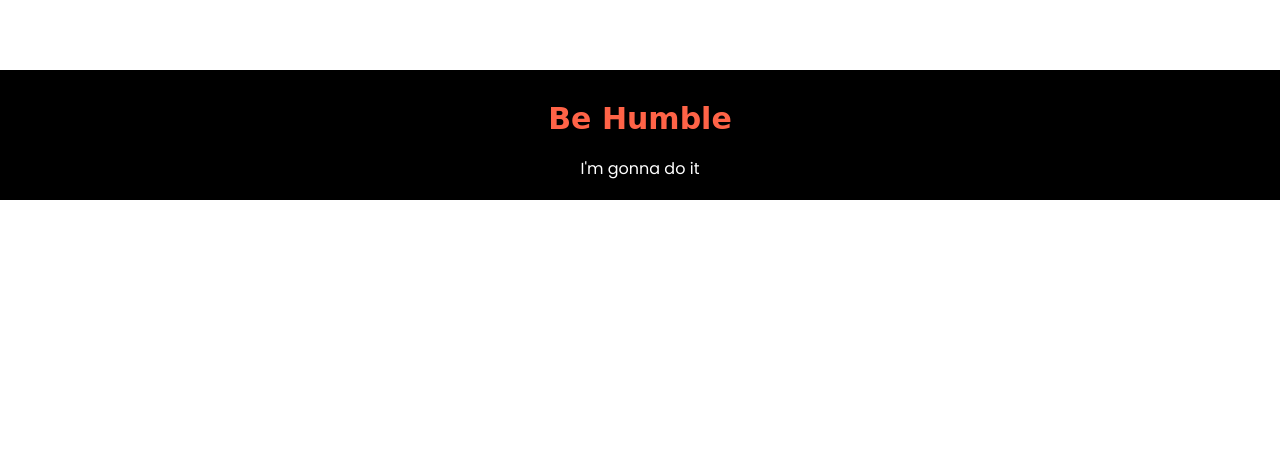
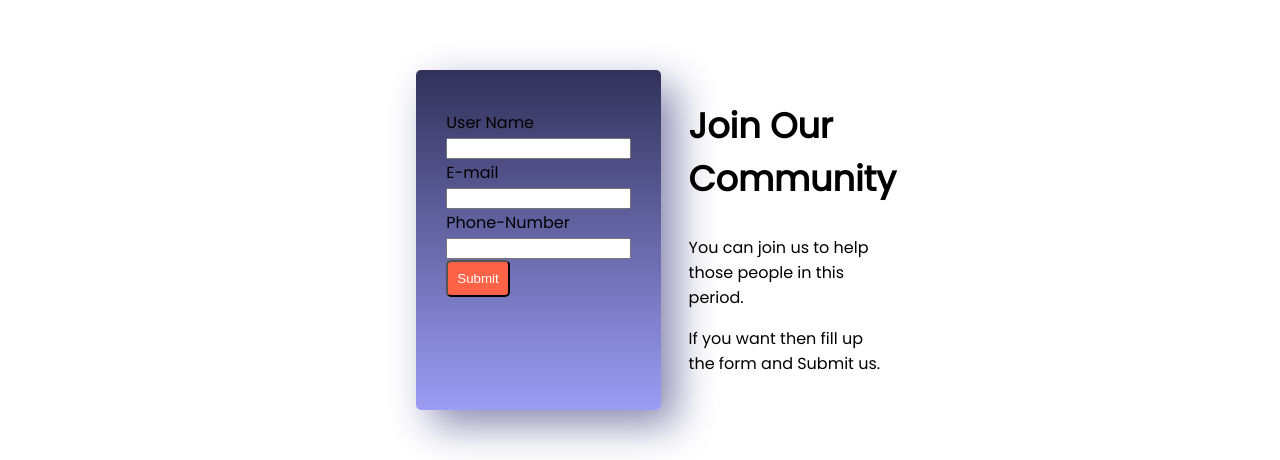
Before and after one commit to AsiburSumon/Assignment-1, a plain HTML site: page index.html in a window 1280 px wide. Shown: the part 2748-3208 px from the top of the page. Before the commit the page ends 2948 px from the top, so only its background shows below. Drawn offline with Linux system fonts and the light colour scheme.

Commit message:
final commit

```diff
--- a/index.html
+++ b/index.html
@@ -99,6 +99,30 @@
                 </a>
             </form>
         </section>
+        <section class="all-section join-section">
+            <div>
+                <form action="" class="join-us">
+                    <label for="user_name">User Name</label> <br>
+                    <input type="text" name="" id=""> <br>
+                    <label for="user_email">E-mail</label> <br>
+                    <input type="email" name="" id=""> <br>
+                    <label for="user_number">Phone-Number</label> <br>
+                    <input type="number" name="" id=""> <br>
+                   <a href="#">
+                    <input class="button" type="button" value="Submit">
+                   </a>
+                </form>
+            </div>
+            <div class="help-for-donate">
+                <h2>Join Our Community</h2>
+                <p>You can join us to help those people in this
+                    period.
+                </p>
+                <p>
+                    If you want then fill up the form and Submit us.
+                </p>
+            </div>
+        </section>
 </body>
 <footer>
     <h1 id="footer-text">Be Humble</h1>
--- a/style.css
+++ b/style.css
@@ -124,6 +124,21 @@ form{
     border: .5px solid  rgba(255, 99, 71, 0.856);
     border-radius: 5px;
 }
+.join-section{
+    display: flex;
+    width: 50%;
+    margin-left: 30%;
+}
+.join-us{
+    background-image: linear-gradient(rgb(49, 49, 90), rgb(156, 156, 245));
+    width: 100%;
+    height: 300px;
+    text-align: justify;
+    padding-top: 40px;
+    padding-left: 30px;
+    box-shadow: 15px 15px 40px rgb(136, 136, 177);
+    border-radius: 5px;
+}
 footer{
     background-color: black;
     width: 100%;
```
